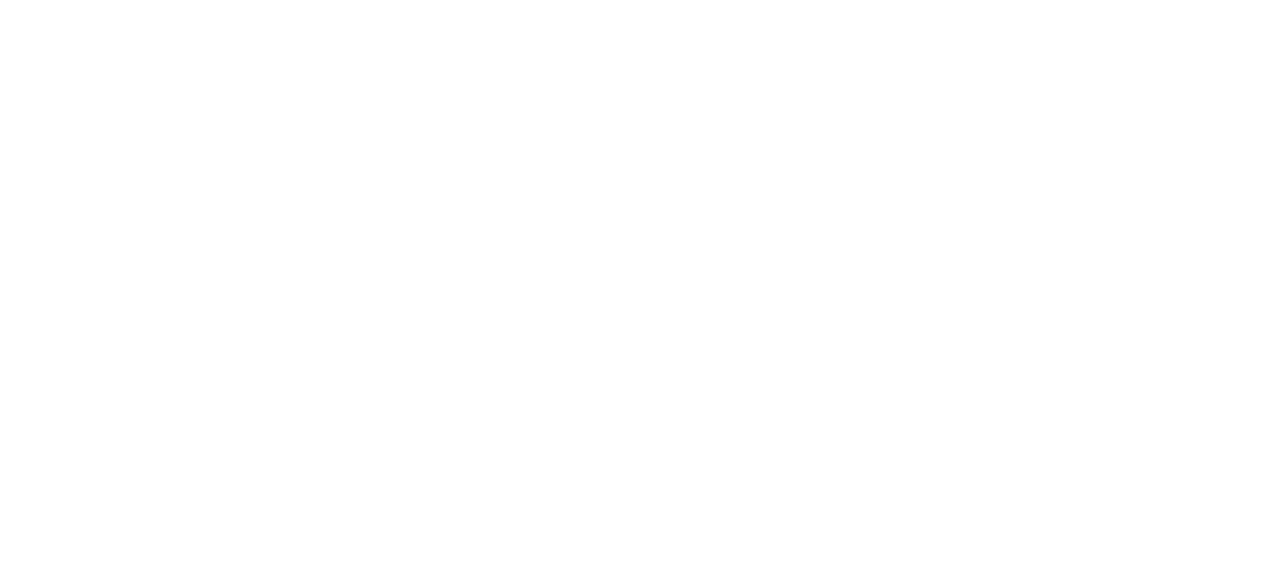
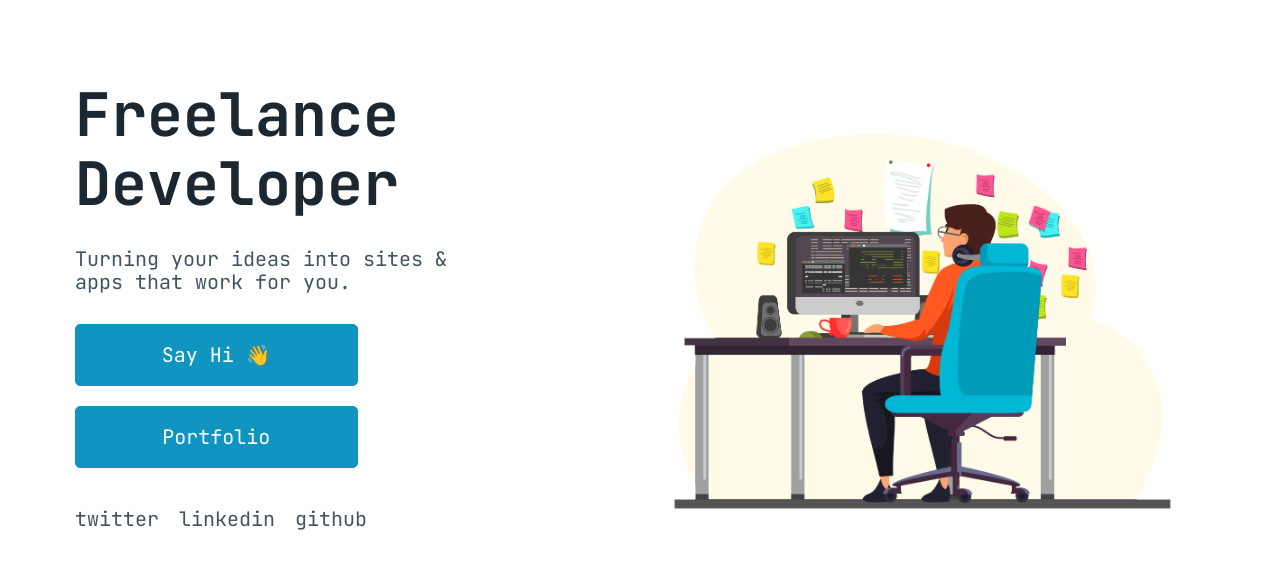
Before and after one commit to THREEhundo/sammybaik, a website: page index.html in a window 1280 px wide. Drawn offline with nearby package versions, Linux system fonts and the light colour scheme.

Commit message:
Landing page

```diff
--- a/css/style.css
+++ b/css/style.css
@@ -1,6 +1,7 @@
 /* Box Model Hack */
 * {
     box-sizing: border-box;
+    font-family: 'JetBrains Mono', monospace !important;
 }
 
 /* Clear fix hack */
@@ -21,22 +22,50 @@
 /* BASE STYLES
 /*******************************************/
 
-body {
+body {}
 
+h1 {
+    font-size: 3rem;
 }
 
+img {
+    max-width: 50%;
+}
+
+main {
+    height: 100vh;
+}
 
 /******************************************
 /* LAYOUT
 /*******************************************/
-header {
-
+.splash {
+    display: flex;
+    flex-flow: row wrap;
+    align-items: center;
 }
 
-footer {
+.splash>* {
+    flex: 0 0 50%;
+}
 
+.splash>div>p {
+    max-width: 75%;
+}
+
+.splash>div>button {
+    max-width: 50%;
 }
 
 /******************************************
 /* ADDITIONAL STYLES
 /*******************************************/
+
+@media only screen and (prefers-color-scheme: dark) {
+    :root:not([data-theme="light"]) {
+        --primary: #5e35b1;
+        --primary-hover: #673ab7;
+        --primary-focus: rgba(94, 53, 177, 0.25);
+        --primary-inverse: #FFF;
+    }
+}
--- a/index.html
+++ b/index.html
@@ -6,16 +6,40 @@
     <meta name="description" content="Your description goes here">
     <meta name="keywords" content="one, two, three">
     <meta name="viewport" content="width=device-width, initial-scale=1">
-
     <title>Web Developer</title>
 
     <!-- external CSS link -->
     <link rel="stylesheet" href="css/normalize.css">
+    <link rel="stylesheet" href="https://unpkg.com/@picocss/pico@latest/css/pico.min.css">
     <link rel="stylesheet" href="css/style.css">
-    <link rel="stylesheet" href="css/pico.min.css">
+    <link rel="preconnect" href="https://fonts.googleapis.com">
+    <link rel="preconnect" href="https://fonts.gstatic.com" crossorigin>
+    <link href="https://fonts.googleapis.com/css2?family=JetBrains+Mono:ital,wght@0,100;0,200;0,300;0,400;0,500;0,600;0,700;0,800;1,100;1,200;1,300;1,400;1,500;1,600;1,700;1,800&display=swap" rel="stylesheet">
 </head>
 
 <body>
+    <main class="container">
+        <div class="splash">
+            <div class="">
+                <hgroup>
+                    <h1>Freelance</h1>
+                    <h1>Developer</h1>
+                    <h1></h1>
+                </hgroup>
+                <p>Turning your ideas into sites & apps that work for you.</p>
+                <button>Say Hi 👋</button>
+                <button>Portfolio</button>
+                <nav>
+                    <ul>
+                        <li>twitter</li>
+                        <li>linkedin</li>
+                        <li>github</li>
+                    </ul>
+                </nav>
+            </div>
+            <img src="./assets/dev.png" alt="https://www.freepik.com/free-vector/male-programmer-working-computer-office-wall-with-hanging-reminder-stickers-developer-creating-new-software-interface-coding-programming-system-administrator-designer-character_25273349.htm#page=3&query=software%20engineer&position=3&from_view=search&track=sph">
+        </div>
+    </main>
 
     <script type="text/javascript" src="js/main.js"></script>
 </body>
```
Also changed, not shown: assets/dev.png (added), 1 other file. Lines whose indentation alone changed are shown as unchanged.
